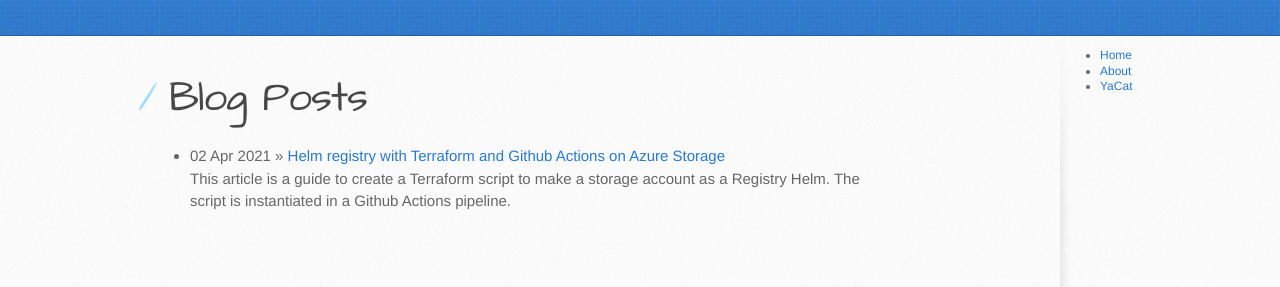
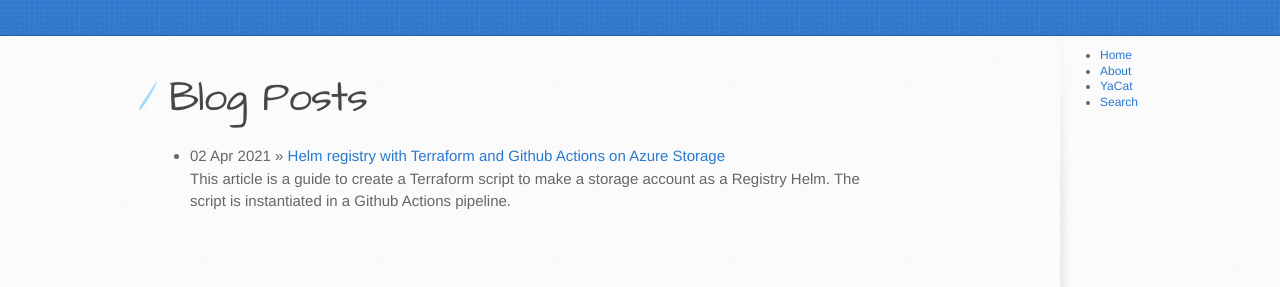
Before and after one commit to seitosan/seitosan.github.io, a Jekyll site: the page built from index.md, in a window 1280 px wide. Shown: the part 165-452 px from the top of the page. Built offline with Jekyll 4.4.1, drawn with Linux system fonts in a browser that asks for light colours.

Commit message:
Update nav.yml
add search menu

```diff
--- a/_data/nav.yml
+++ b/_data/nav.yml
@@ -5,3 +5,5 @@ main:
      url: /about/
    - title: "YaCat"
      url: "/yacat"
+   - title: "Search"
+     url: "/search"
```
